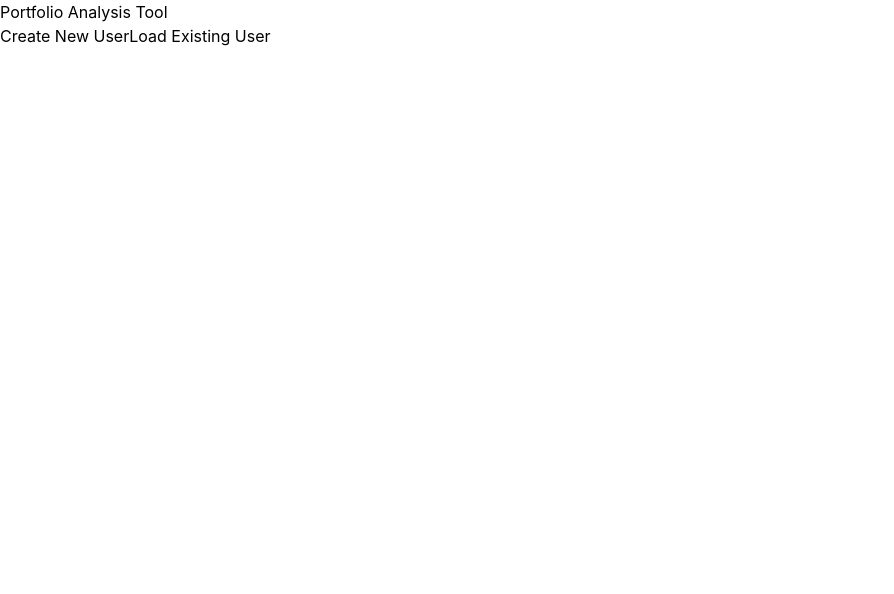
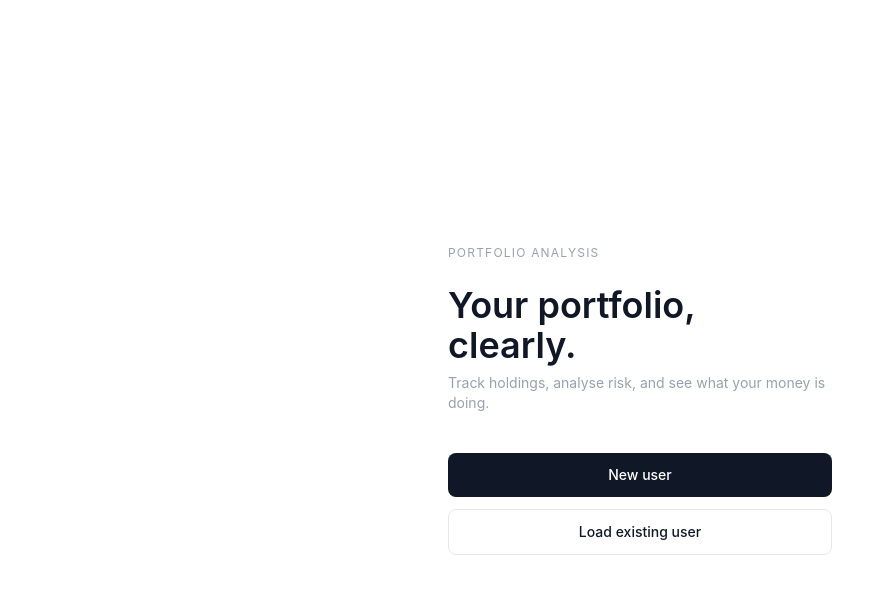
Before and after one commit to Breezlol/portfolio-analysis-tool, a React (Vite) app in the folder portfolio-frontend/: page / in a window 1280 px wide. Shown: the top 594 px of the page, without its empty margins (0-894 px from the left). Built offline with nearby package versions, Linux system fonts and the light colour scheme; the HTML template or start-up script is replaced by a standard one.

Commit message:
redesign LandingPage with Tailwind

```diff
--- a/portfolio-frontend/src/pages/LandingPage.jsx
+++ b/portfolio-frontend/src/pages/LandingPage.jsx
@@ -1,9 +1,25 @@
 export default function LandingPage({ setPage }) {
   return (
-    <div className="app-container">
-      <h1>Portfolio Analysis Tool</h1>
-      <button onClick={() => setPage('create')}>Create New User</button>
-      <button onClick={() => setPage('load')}>Load Existing User</button>
+    <div className="min-h-screen bg-white flex flex-col items-center justify-center px-6">
+      <div className="w-full max-w-sm">
+        <p className="text-xs tracking-widest uppercase text-gray-400 mb-6">Portfolio Analysis</p>
+        <h1 className="text-4xl font-semibold text-gray-900 mb-2">Your portfolio,<br />clearly.</h1>
+        <p className="text-gray-400 text-sm mb-10">Track holdings, analyse risk, and see what your money is doing.</p>
+        <div className="flex flex-col gap-3">
+          <button
+            onClick={() => setPage('create')}
+            className="w-full bg-gray-900 text-white text-sm font-medium py-3 rounded-lg hover:bg-gray-700"
+          >
+            New user
+          </button>
+          <button
+            onClick={() => setPage('load')}
+            className="w-full bg-white text-gray-900 text-sm font-medium py-3 rounded-lg border border-gray-200 hover:bg-gray-50"
+          >
+            Load existing user
+          </button>
+        </div>
+      </div>
     </div>
   );
 }
```
